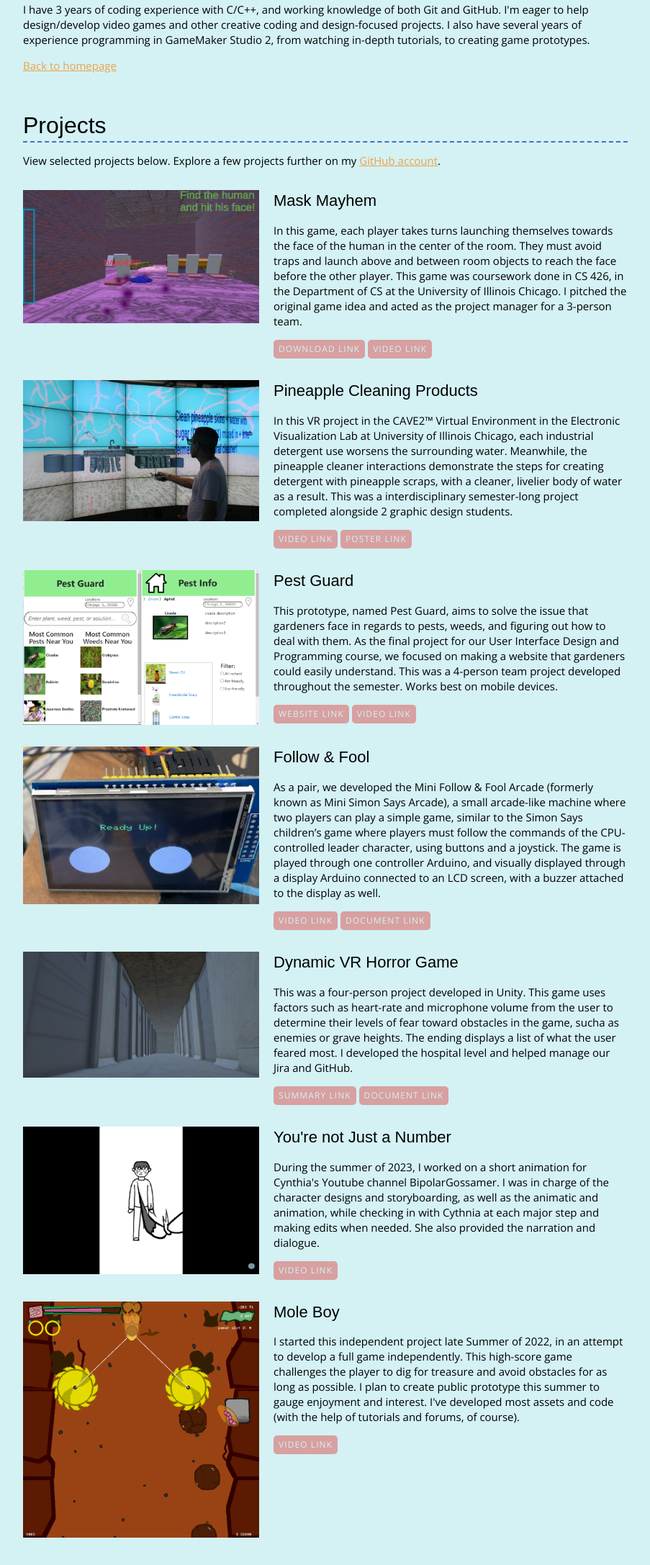
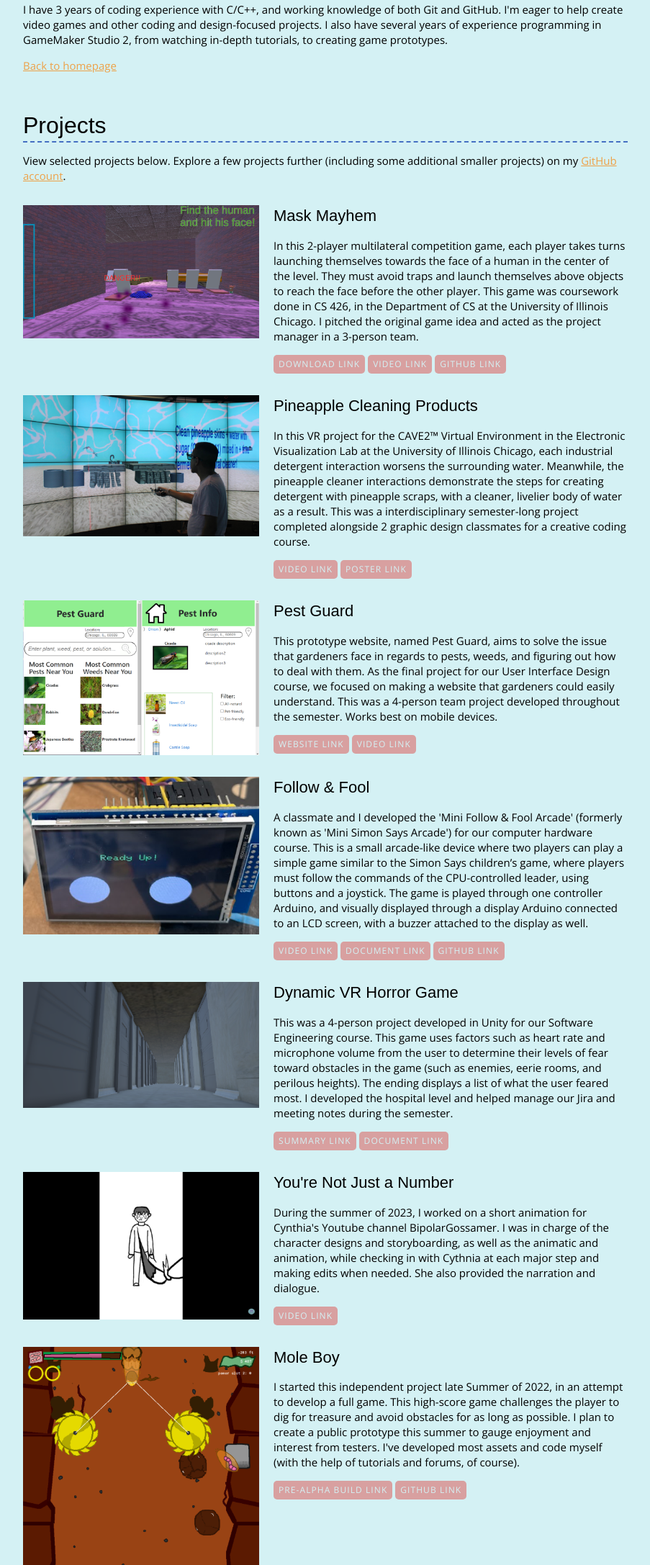
Before and after one commit to IsaacS2/isaac-s-website, a plain HTML site: page resume.html in a window 1280 px wide. Shown: the part 626-2800 px from the top of the page at 72% size, without its empty margins (188-1091 px from the left). Drawn offline with nearby package versions, Linux system fonts and the light colour scheme; a web font is replaced by a local one.

Commit message:
Finished proofread of website
Made writing edits on both the home and resume pages, and added github link buttons to relevant projects in the resume page.

```diff
--- a/resume.html
+++ b/resume.html
@@ -32,7 +32,7 @@
       <p>I have 3 years of coding experience with C/C++, and working
         knowledge of both Git
         and
-        GitHub. I'm eager to help design/develop video games and other creative coding and design-focused projects.
+        GitHub. I'm eager to help create video games and other coding and design-focused projects.
         I also have several
         years
         of experience
@@ -46,8 +46,9 @@
     <section class="resume-section">
       <!-- Start content edits below this line. -->
       <h2>Projects</h2>
-      <p>View selected projects below. Explore a few projects further on my <a href="https://github.com/IsaacS2"
-          target="_blank">GitHub account</a>.</p>
+      <p>View selected projects below. Explore a few projects further (including some additional smaller projects) on my
+        <a href="https://github.com/IsaacS2" target="_blank">GitHub account</a>.
+      </p>
 
       <div class="project-wrapper">
         <section class="project-item">
@@ -55,17 +56,19 @@
             alt="Mask in the air in a video game" width="" height="">
           <div class="project-info">
             <h3>Mask Mayhem</h3>
-            <p>In this game, each player takes turns launching themselves towards the face of the human in the center of
+            <p>In this 2-player multilateral competition game, each player takes turns launching themselves towards the
+              face of a human in the center of
               the
-              room. They must avoid traps and launch above and between room objects to reach the face before the other
+              level. They must avoid traps and launch themselves above objects to reach the face before the other
               player. This game was coursework done in CS 426, in the Department of CS at the University of Illinois
-              Chicago. I pitched the original game idea and acted as the project manager for a 3-person team.</p>
+              Chicago. I pitched the original game idea and acted as the project manager in a 3-person team.</p>
             <!-- link to project -->
             <a class="btn" href="https://drive.google.com/file/d/1MTpqiqMHVcttK39bUMSnzMLtrixjzJy2/view?usp=sharing"
               target="_blank">Download Link</a>
             <!-- additional links, e.g. newsletter -->
             <a class="btn" href="https://drive.google.com/file/d/1Z99w-FPvQxNrhplhRQ09BKEMBIPUaf8F/view?usp=sharing"
               target="_blank">Video link</a>
+            <a class="btn" href="https://github.com/IsaacS2/cs426_Sanchez_Isaac_Asgn5" target="_blank">GitHub Link</a>
           </div>
         </section>
 
@@ -75,12 +78,13 @@
             width="" height="">
           <div class="project-info">
             <h3>Pineapple Cleaning Products</h3>
-            <p>In this VR project in the CAVE2™ Virtual Environment in the Electronic Visualization Lab at University of
-              Illinois Chicago, each industrial detergent use worsens the surrounding water. Meanwhile, the
+            <p>In this VR project for the CAVE2™ Virtual Environment in the Electronic Visualization Lab at the
+              University of
+              Illinois Chicago, each industrial detergent interaction worsens the surrounding water. Meanwhile, the
               pineapple cleaner interactions demonstrate the steps for creating detergent with pineapple scraps, with a
               cleaner, livelier body of water as a result. This was a interdisciplinary semester-long project completed
               alongside 2
-              graphic design students.</p>
+              graphic design classmates for a creative coding course.</p>
             <!-- link to project -->
             <a class="btn" href="https://drive.google.com/file/d/1liFRGyYdH5jCy3MtCpg_T9gSzmtLDhwq/view?usp=sharing"
               target="_blank">Video Link</a>
@@ -95,10 +99,12 @@
             alt="Home screen and pest info screen for pest guard website, side-by-side" width="" height="">
           <div class="project-info">
             <h3>Pest Guard</h3>
-            <p>This prototype, named Pest Guard, aims to solve the issue that gardeners face in regards to pests, weeds,
-              and figuring out how to deal with them. As the final project for our User Interface Design and Programming
-              course, we focused on making a website that gardeners could easily understand. This was a 4-person team
-              project developed throughout the semester. Works best on mobile devices.</p>
+            <p>This prototype website, named Pest Guard, aims to solve the issue that gardeners face in regards to
+              pests, weeds,
+              and figuring out how to deal with them. As the final project for our User Interface Design course, we
+              focused on making a website that gardeners could easily understand. This was a 4-person team
+              project developed throughout the semester. Works best on mobile devices.
+            </p>
             <!-- link to project -->
             <a class="btn" href="https://cs-422-gr-4.vercel.app/" target="_blank">Website Link</a>
             <!-- additional links, e.g. newsletter -->
@@ -112,9 +118,10 @@
             width="" height="">
           <div class="project-info">
             <h3>Follow & Fool</h3>
-            <p>As a pair, we developed the Mini Follow & Fool Arcade (formerly known as Mini Simon Says Arcade), a small
-              arcade-like machine where two players can play a simple game, similar to the Simon Says children’s game
-              where players must follow the commands of the CPU-controlled leader character, using buttons and a
+            <p>A classmate and I developed the 'Mini Follow & Fool Arcade' (formerly known as 'Mini Simon Says
+              Arcade') for our computer hardware course. This is a small
+              arcade-like device where two players can play a simple game similar to the Simon Says children’s game,
+              where players must follow the commands of the CPU-controlled leader, using buttons and a
               joystick.
               The game is played through one controller Arduino, and visually displayed through a display Arduino
               connected to an LCD screen, with a buzzer attached to the display as well.
@@ -123,6 +130,7 @@
             <a class="btn" href="https://youtu.be/IIm0uMbzNAs" target="_blank">Video Link</a>
             <!-- additional links, e.g. newsletter -->
             <a class="btn" href="follow-fool-documentation.pdf" target="_blank">Document link</a>
+            <a class="btn" href="https://github.com/IsaacS2/CS362Project" target="_blank">GitHub Link</a>
           </div>
         </section>
 
@@ -131,11 +139,14 @@
             alt="Grey hospital hallway" width="" height="">
           <div class="project-info">
             <h3>Dynamic VR Horror Game</h3>
-            <p>This was a four-person project developed in Unity. This game uses factors such as heart-rate and
+            <p>This was a 4-person project developed in Unity for our Software Engineering course. This game uses
+              factors such as heart rate and
               microphone
-              volume from the user to determine their levels of fear toward obstacles in the game, sucha as enemies or
-              grave heights. The ending displays a list of what the user feared most. I developed the hospital level and
-              helped manage our Jira and GitHub.
+              volume from the user to determine their levels of fear toward obstacles in the game (such as enemies,
+              eerie rooms, and
+              perilous heights). The ending displays a list of what the user feared most. I developed the hospital level
+              and
+              helped manage our Jira and meeting notes during the semester.
             </p>
             <!-- link to project -->
             <a class="btn" href="vr-horror-summary.pdf" target="_blank">Summary Link</a>
@@ -146,9 +157,9 @@
 
         <section class="project-item">
           <img src="images/project-bg-animation-500px.png" srcset="images/project-bg-animation-1000px.png 2x"
-            alt="Grey hospital hallway" width="" height="">
+            alt="Digital drawing of a cartoon person being painted on a blank canvas" width="" height="">
           <div class="project-info">
-            <h3>You're not Just a Number</h3>
+            <h3>You're Not Just a Number</h3>
             <p>During the summer of 2023, I worked on a short animation for Cynthia's Youtube channel BipolarGossamer.
               I was in
               charge of the character designs and storyboarding, as well as the animatic and animation, while checking
@@ -163,17 +174,19 @@
 
         <section class="project-item">
           <img src="images/project-mole-500px.png" srcset="images/project-mole-1000px.png 2x"
-            alt="Grey hospital hallway" width="" height="">
+            alt="Mole Boy drilling downloads, with the saw power-up activated" width="" height="">
           <div class="project-info">
             <h3>Mole Boy</h3>
-            <p>I started this independent project late Summer of 2022, in an attempt to develop a full game
-              independently. This high-score game challenges the player to dig for treasure and avoid obstacles for as
-              long as possible. I plan to create public prototype this summer to gauge enjoyment and interest. I've
-              developed most assets and code (with the help of tutorials and forums, of course).
+            <p>I started this independent project late Summer of 2022, in an attempt to develop a full game. This
+              high-score game challenges the player to dig for treasure and avoid obstacles for as
+              long as possible. I plan to create a public prototype this summer to gauge enjoyment and interest from
+              testers. I've
+              developed most assets and code myself (with the help of tutorials and forums, of course).
             </p>
             <!-- link to project -->
-            <a class="btn" href="https://youtube.com/shorts/c2XTWlFwhLA?si=SFnUOJDDvcQiPzco" target="_blank">Video
-              Link</a>
+            <a class="btn" href="https://drive.google.com/file/d/1dia_1lV6wV8BEaV7OkcoGaUehVfCnM5x/view?usp=sharing"
+              target="_blank">Pre-alpha Build Link</a>
+            <a class="btn" href="https://github.com/IsaacS2/MoleBoyBetaBuild" target="_blank">GitHub Link</a>
           </div>
         </section>
       </div>
@@ -183,7 +196,7 @@
     <section class="resume-section">
       <!-- Start content edits below this line.  -->
       <h2>Work Experience</h2>
-      <p>My complete work history is available on <a href="https://www.linkedin.com/in/isaac-s-132639-cs-am/"
+      <p>My complete work history can be found on <a href="https://www.linkedin.com/in/isaac-s-132639-cs-am/"
           target="_blank">LinkedIn</a>.</p>
 
       <section class="work-item">
@@ -194,7 +207,7 @@
         </div>
 
         <div class="work-summary">
-          <p>Attending monthly meetings with staff to discuss exhibition ideas for the organization.</p>
+          <p>Attending monthly meetings with staff to discuss exhibition ideas.</p>
         </div>
       </section>
 
@@ -208,10 +221,12 @@
       <!-- To add more items, copy this whole <section></section> block -->
       <section class="education-item">
         <h3>University of Illinois Chicago</h3>
-        <p>Bachelor of Science in Computer Science, 2020-2024</p>
-        <p>PAP Scholar, Summa Cum Laude (with a GPA of 3.95), and member of the school's Association for Computing
+        <p>Bachelor's of Science, 2020-2024</p>
+        <p>Major in Computer Science and Minor in Art, President's Award Program (PAP) Scholar, Summa Cum Laude (with a
+          GPA of 3.95), and
+          member of the school's Association for Computing
           Machinery (ACM) branch, as
-          a member of the branch's Special Interest Group for Video Games (SIG-game).</p>
+          a member of the branch's Special Interest Group for games (SIG-game).</p>
       </section>
 
       <!-- End content edits here. -->
```
Also changed, not shown: index.html (+13 -6 lines), 1 other file.
